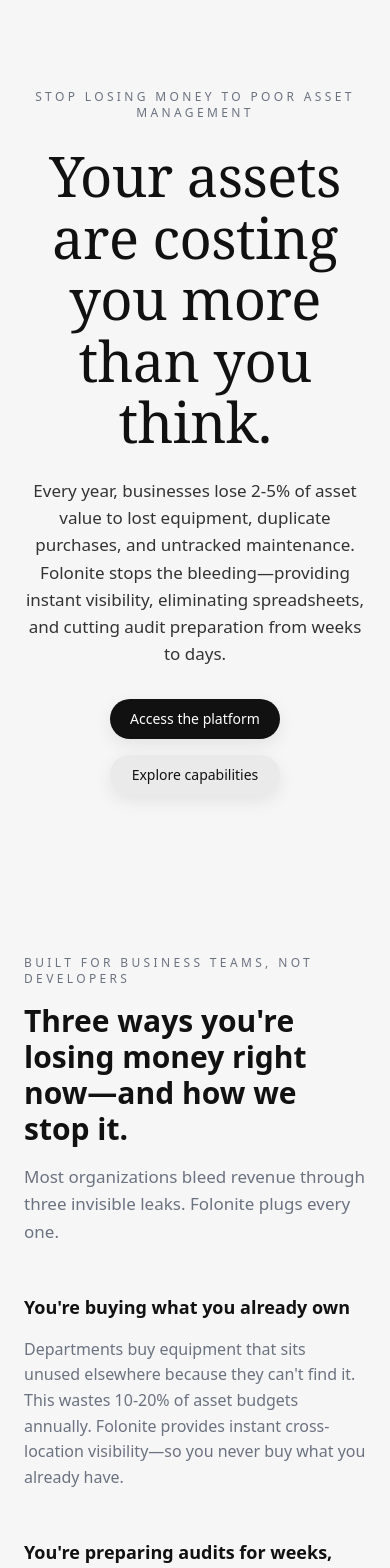
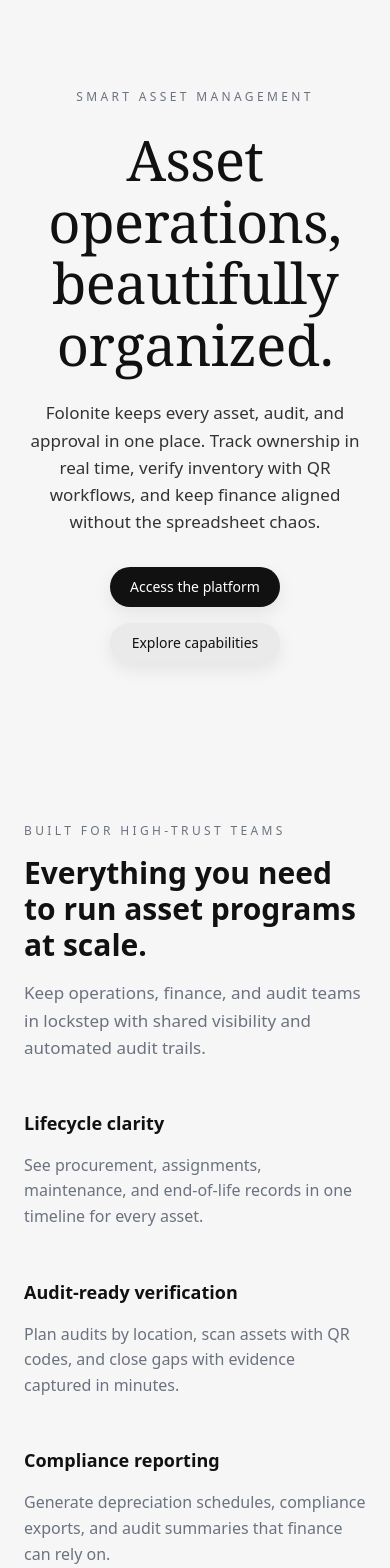
Before and after one commit to FFFSTANZA/Folonite-Track, a React (Vite) app: page /site in a window 390 px wide. Shown: the part 120-1688 px from the top of the page. Built offline with nearby package versions, Linux system fonts and the light colour scheme; no server answers; the database is empty.

Commit message:
Revert "Transform website to business-focused with clear ROI and pain point messaging"

```diff
--- a/src/pages/Website.tsx
+++ b/src/pages/Website.tsx
@@ -4,7 +4,7 @@
 
 const BaseUrl = "https://folonite.in";
 const HeroDescription =
-  "Eliminate spreadsheet chaos, stop losing assets, and cut audit preparation by 75% with the smart asset management platform designed for business teams.";
+  "Folonite brings asset tracking, audit readiness, and compliance reporting into one calm workspace for facilities and finance teams.";
 
 const structuredData = {
   "@context": "https://schema.org",
@@ -40,7 +40,7 @@
         <meta name="description" content={HeroDescription} />
         <meta
           name="keywords"
-          content="asset management system, asset tracking software, inventory management, audit compliance, qr code asset labels, equipment lifecycle management, facilities asset tracking, asset reporting, business asset management"
+          content="asset management software, qr code asset tracking, supabase asset system, equipment tracking, facilities management, audit-ready reporting, open source asset platform"
         />
         <meta name="author" content="Karthik Lal" />
         <link rel="canonical" href={BaseUrl} />
@@ -58,14 +58,15 @@
         <section id="overview" className="pt-32 pb-20 lg:pt-40">
           <div className="mx-auto flex w-full max-w-7xl flex-col items-center px-6 text-center">
             <span className="text-xs font-medium uppercase tracking-[0.28em] text-[#6B7280]">
-              Stop losing money to poor asset management
+              Smart asset management
             </span>
             <div className="mt-6 space-y-6">
               <h1 className="max-w-4xl font-serif text-[clamp(3.5rem,6vw,5rem)] font-medium leading-[1.1] tracking-[-0.5px] text-[#111111]">
-                Your assets are costing you more than you think.
+                Asset operations, beautifully organized.
               </h1>
               <p className="mx-auto max-w-[700px] text-[17px] leading-[1.6] text-[#333333]">
-                Every year, businesses lose 2-5% of asset value to lost equipment, duplicate purchases, and untracked maintenance. Folonite stops the bleeding—providing instant visibility, eliminating spreadsheets, and cutting audit preparation from weeks to days.
+                Folonite keeps every asset, audit, and approval in one place. Track ownership in real time,
+                verify inventory with QR workflows, and keep finance aligned without the spreadsheet chaos.
               </p>
             </div>
             <div className="mt-8 flex flex-col gap-4 sm:flex-row">
@@ -89,32 +90,36 @@
           <div className="mx-auto w-full max-w-7xl px-6">
             <div className="max-w-2xl space-y-4">
               <p className="text-xs font-medium uppercase tracking-[0.28em] text-[#6B7280]">
-                Built for business teams, not developers
+                Built for high-trust teams
               </p>
               <h2 className="text-3xl font-semibold text-[#111111] md:text-4xl">
-                Three ways you're losing money right now—and how we stop it.
+                Everything you need to run asset programs at scale.
               </h2>
               <p className="text-[17px] leading-[1.6] text-[#6B7280]">
-                Most organizations bleed revenue through three invisible leaks. Folonite plugs every one.
+                Keep operations, finance, and audit teams in lockstep with shared visibility and automated
+                audit trails.
               </p>
             </div>
             <div className="mt-12 grid gap-12 md:grid-cols-3">
               <div className="space-y-4">
-                <h3 className="text-lg font-semibold text-[#111111]">You're buying what you already own</h3>
+                <h3 className="text-lg font-semibold text-[#111111]">Lifecycle clarity</h3>
                 <p className="text-[#6B7280] leading-[1.6]">
-                  Departments buy equipment that sits unused elsewhere because they can't find it. This wastes 10-20% of asset budgets annually. Folonite provides instant cross-location visibility—so you never buy what you already have.
+                  See procurement, assignments, maintenance, and end-of-life records in one timeline for
+                  every asset.
                 </p>
               </div>
               <div className="space-y-4">
-                <h3 className="text-lg font-semibold text-[#111111]">You're preparing audits for weeks, not days</h3>
+                <h3 className="text-lg font-semibold text-[#111111]">Audit-ready verification</h3>
                 <p className="text-[#6B7280] leading-[1.6]">
-                  Physical inventory audits consume 50-100 hours per million dollars in assets. Your staff chases spreadsheets, reconciles discrepancies, and scrambles for evidence. Folonite cuts audit prep by 75% with QR scanning and digital verification—what takes weeks now takes days.
+                  Plan audits by location, scan assets with QR codes, and close gaps with evidence captured
+                  in minutes.
                 </p>
               </div>
               <div className="space-y-4">
-                <h3 className="text-lg font-semibold text-[#111111]">You're losing assets you can't track</h3>
+                <h3 className="text-lg font-semibold text-[#111111]">Compliance reporting</h3>
                 <p className="text-[#6B7280] leading-[1.6]">
-                  Poor tracking results in 2-5% annual asset loss to theft, misplacement, and unrecorded transfers. For a $10M portfolio, that's $200,000-$500,000 walking out the door. QR labeling, location tracking, and assignment accountability reduce losses by 80%.
+                  Generate depreciation schedules, compliance exports, and audit summaries that finance can
+                  rely on.
                 </p>
               </div>
             </div>
@@ -126,13 +131,14 @@
             <div className="grid items-center gap-12 lg:grid-cols-[1fr,1.2fr]">
               <div className="space-y-6">
                 <span className="text-xs font-medium uppercase tracking-[0.28em] text-[#2563EB]">
-                  Real-time portfolio visibility
+                  Dashboard preview
                 </span>
                 <h2 className="text-3xl font-semibold text-[#111111] md:text-4xl">
-                  Know exactly what you own, where it is, and what it costs.
+                  See the health of your asset portfolio at a glance.
                 </h2>
                 <p className="text-[17px] leading-[1.6] text-[#6B7280]">
-                  Stop guessing about asset utilization, maintenance needs, and compliance status. One dashboard gives you complete visibility across every location—instantly.
+                  Live metrics surface what matters most: utilization, audit progress, and outstanding
+                  maintenance, all in a single view.
                 </p>
               </div>
               <div className="rounded-3xl bg-[#F3F4F6] p-6 lg:p-8">
@@ -163,9 +169,10 @@
         <section id="modules" className="py-20 lg:py-28">
           <div className="mx-auto w-full max-w-7xl px-6">
             <div className="mb-12 max-w-2xl space-y-4">
-              <h2 className="text-3xl font-semibold text-[#111111] md:text-4xl">One platform for every asset need</h2>
+              <h2 className="text-3xl font-semibold text-[#111111] md:text-4xl">System modules</h2>
               <p className="text-[17px] leading-[1.6] text-[#6B7280]">
-                Replace spreadsheets, paper files, and fragmented systems with one unified platform that grows with your business.
+                Pick the modules you need today and grow into new workflows without replatforming your
+                asset register.
               </p>
             </div>
 
@@ -173,27 +180,27 @@
               {[
                 {
                   title: "Asset registry",
-                  copy: "Every equipment, tool, and furniture item tracked with ownership history, warranty details, and depreciation data. Know exactly what you own—down to the serial number.",
+                  copy: "Centralize IT and fixed assets with QR labels, ownership history, and depreciation fields.",
                 },
                 {
                   title: "Property directory",
-                  copy: "Organize assets across all your locations—offices, warehouses, stores, and facilities. Grant location-based access so teams see only what's relevant to them.",
+                  copy: "Organize assets by site, branch, or facility with map-ready location metadata.",
                 },
                 {
                   title: "Audit center",
-                  copy: "Cut audit preparation from weeks to days. QR scanning, digital verification, and automatic evidence capture mean you're always audit-ready without the scramble.",
+                  copy: "Coordinate verification drives, capture evidence, and resolve missing items fast.",
                 },
                 {
-                  title: "Maintenance & repairs",
-                  copy: "Log repair requests, track maintenance schedules, and never miss preventive service again. Extend equipment life by 15-25% through timely maintenance.",
+                  title: "Help desk",
+                  copy: "Log repairs and requests with SLA awareness and a clear status trail.",
                 },
                 {
-                  title: "Compliance reports",
-                  copy: "Generate depreciation schedules, compliance exports, and audit summaries instantly. Finance gets reliable data for reporting without chasing spreadsheets.",
+                  title: "Analytics",
+                  copy: "Track asset value, utilization trends, and compliance status in real time.",
                 },
                 {
-                  title: "Approvals & controls",
-                  copy: "Route sensitive actions through proper authorization channels. Two-stage approvals, audit trails, and documented decisions prevent unauthorized changes.",
+                  title: "Approvals",
+                  copy: "Route sensitive actions through role-based approvals and audit-ready signoffs.",
                 },
               ].map((module) => (
                 <div
@@ -212,13 +219,13 @@
           <div className="mx-auto w-full max-w-7xl px-6">
             <div className="mb-12 max-w-2xl space-y-4">
               <p className="text-xs font-medium uppercase tracking-[0.28em] text-[#6B7280]">
-                Why your spreadsheets are failing you
+                Why make the switch
               </p>
               <h2 className="text-3xl font-semibold text-[#111111] md:text-4xl">
-                Excel was built for calculations. Asset management is a business process.
+                Spreadsheets were never built for asset management.
               </h2>
               <p className="text-[17px] leading-[1.6] text-[#6B7280]">
-                Spreadsheets can't track QR codes, enforce approvals, or provide real-time visibility across locations. Here's what you're missing by staying in Excel.
+                See how Folonite transforms chaotic Excel workflows into streamlined, audit-ready operations.
               </p>
             </div>
 
@@ -299,37 +306,37 @@
           <div className="mx-auto w-full max-w-7xl px-6">
             <div className="mb-12 max-w-2xl space-y-4">
               <p className="text-xs font-medium uppercase tracking-[0.28em] text-[#6B7280]">
-                Real return on investment
+                Return on investment
               </p>
               <h2 className="text-3xl font-semibold text-[#111111] md:text-4xl">
-                The savings start immediately. And they compound.
+                Measurable impact from day one.
               </h2>
               <p className="text-[17px] leading-[1.6] text-[#6B7280]">
-                Organizations implementing Folonite see ROI within 6-12 months through measurable cost avoidance, efficiency gains, and risk reduction.
+                Teams that switch to Folonite see immediate improvements across efficiency, accuracy, and compliance.
               </p>
             </div>
 
             <div className="grid gap-6 md:grid-cols-2 lg:grid-cols-4">
               {[
                 {
-                  metric: "$80K-$180K",
-                  label: "Saved annually",
-                  description: "Eliminate 10-20% duplicate purchases by knowing what you already own across all locations.",
+                  metric: "75%",
+                  label: "Faster audits",
+                  description: "Cut audit preparation from weeks to days with instant reports and verified data.",
                 },
                 {
-                  metric: "75%",
-                  label: "Faster audits",
-                  description: "Cut audit preparation from 120+ hours to 30 hours. That's 90 hours saved per audit cycle.",
+                  metric: "60%",
+                  label: "Less admin time",
+                  description: "Automated workflows eliminate manual data entry and reconciliation tasks.",
                 },
                 {
-                  metric: "$120K-$400K",
-                  label: "Loss prevention",
-                  description: "Reduce 2-5% annual asset loss by 80%. For a $10M portfolio, that's $200K-$400K preserved.",
+                  metric: "99.5%",
+                  label: "Data accuracy",
+                  description: "Schema validation and QR verification ensure your records are always trustworthy.",
                 },
                 {
-                  metric: "15-25%",
-                  label: "Longer asset life",
-                  description: "Preventive maintenance extends equipment lifespan through timely service tracking.",
+                  metric: "Zero",
+                  label: "Lost assets",
+                  description: "Real-time location tracking means nothing falls through the cracks again.",
                 },
               ].map((item) => (
                 <div
@@ -346,13 +353,12 @@
             <div className="mt-12 rounded-2xl bg-white p-8 shadow-[0_10px_30px_rgba(0,0,0,0.05)]">
               <div className="grid gap-10 lg:grid-cols-2">
                 <div>
-                  <h3 className="text-xl font-semibold text-[#111111]">Calculate your potential savings</h3>
+                  <h3 className="text-xl font-semibold text-[#111111]">The hidden cost of spreadsheets</h3>
                   <p className="mt-4 text-[15px] leading-[1.6] text-[#6B7280]">
-                    For an organization with $10M in assets and 5 locations, typical annual savings include: $100K-$180K from duplicate purchase prevention, $200K-$400K from loss prevention, $75K-$125K from maintenance optimization, and $2K-$5K per $1M of assets from reduced audit time. Most organizations achieve full ROI within 6-12 months.
+                    Every hour spent reconciling data, chasing missing assets, or fixing errors is an hour not spent on strategic work. Folonite pays for itself by eliminating the invisible tax of spreadsheet management.
                   </p>
                 </div>
                 <div className="space-y-4">
-                  <h4 className="text-sm font-semibold text-[#111111]">Time savings per task</h4>
                   {[
                     { label: "Annual audit preparation", excel: "120+ hours", folonite: "30 hours" },
                     { label: "Monthly reconciliation", excel: "16 hours", folonite: "2 hours" },
@@ -379,21 +385,21 @@
           <div className="mx-auto w-full max-w-7xl px-6">
             <div className="grid gap-12 md:grid-cols-2">
               <div>
-                <h3 className="text-xl font-semibold text-[#111111]">Built for business teams</h3>
+                <h3 className="text-xl font-semibold text-[#111111]">Reliable by design</h3>
                 <ul className="mt-6 space-y-4 text-[#6B7280]">
                   <li className="flex gap-2">
-                    <span className="font-semibold text-[#111111]">No technical expertise needed:</span> Intuitive interfaces designed for facilities managers, finance staff, and operational teams—not developers.
+                    <span className="font-semibold text-[#111111]">Testing:</span> Core modules ship with component-level tests for every release.
                   </li>
                   <li className="flex gap-2">
-                    <span className="font-semibold text-[#111111]">Mobile-first operations:</span> QR scanning and field updates work on any device with a camera. No expensive hardware required.
+                    <span className="font-semibold text-[#111111]">Accessibility:</span> Keyboard-first flows and ARIA defaults keep teams efficient.
                   </li>
                   <li className="flex gap-2">
-                    <span className="font-semibold text-[#111111]">Complete accountability:</span> Every status change, approval, and transfer is captured in audit trails for compliance and review.
+                    <span className="font-semibold text-[#111111]">Observability:</span> Every status change and approval is captured in audit trails.
                   </li>
                 </ul>
               </div>
               <div>
-                <h3 className="text-xl font-semibold text-[#111111]">Implementation support</h3>
+                <h3 className="text-xl font-semibold text-[#111111]">Support & governance</h3>
                 <div className="mt-6 space-y-4 text-[#6B7280]">
                   <p>
                     Email{" "}
@@ -403,7 +409,8 @@
                     for implementation planning, onboarding guidance, or security reviews.
                   </p>
                   <p>
-                    We provide rollout checklists, asset import templates, and dedicated stakeholder walkthroughs. Most implementations complete in 4-8 weeks with minimal IT involvement.
+                    We provide rollout checklists, asset import templates, and dedicated stakeholder
+                    walkthroughs.
                   </p>
                 </div>
               </div>
@@ -417,10 +424,11 @@
               <div className="grid gap-10 lg:grid-cols-[1.2fr,0.8fr] lg:items-center">
                 <div>
                   <h2 className="text-3xl font-semibold text-[#111111] md:text-4xl">
-                    Start seeing ROI today.
+                    See Folonite in action.
                   </h2>
                   <p className="mt-6 text-[17px] leading-[1.6] text-[#6B7280]">
-                    Explore the demo environment and see how Folonite can transform your asset management. Share it with your finance, operations, and audit stakeholders to build the case for implementation.
+                    Experience the full workflow in the demo environment and share it with your finance,
+                    operations, or audit stakeholders.
                   </p>
                   <Link
                     to="/demo/login"
```
